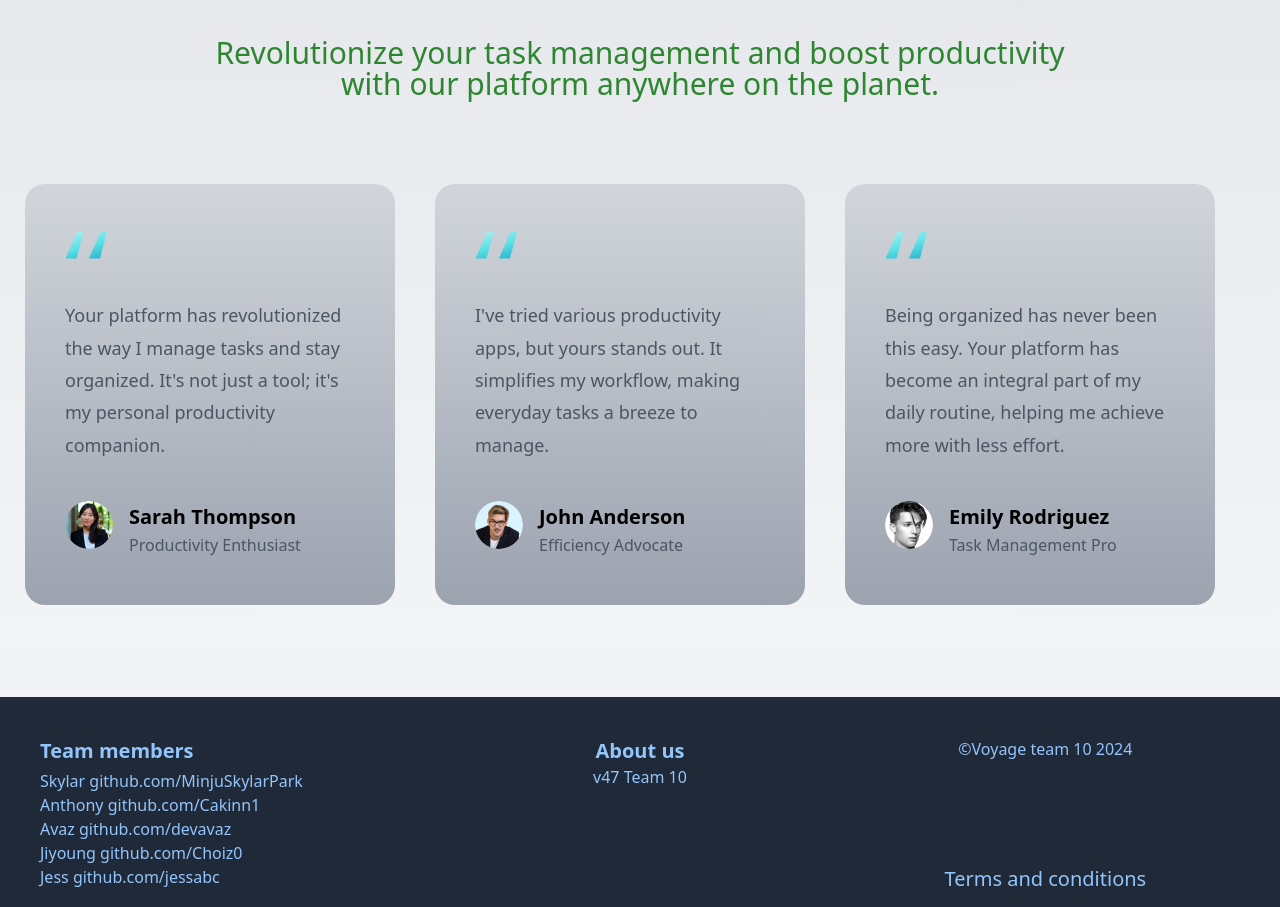
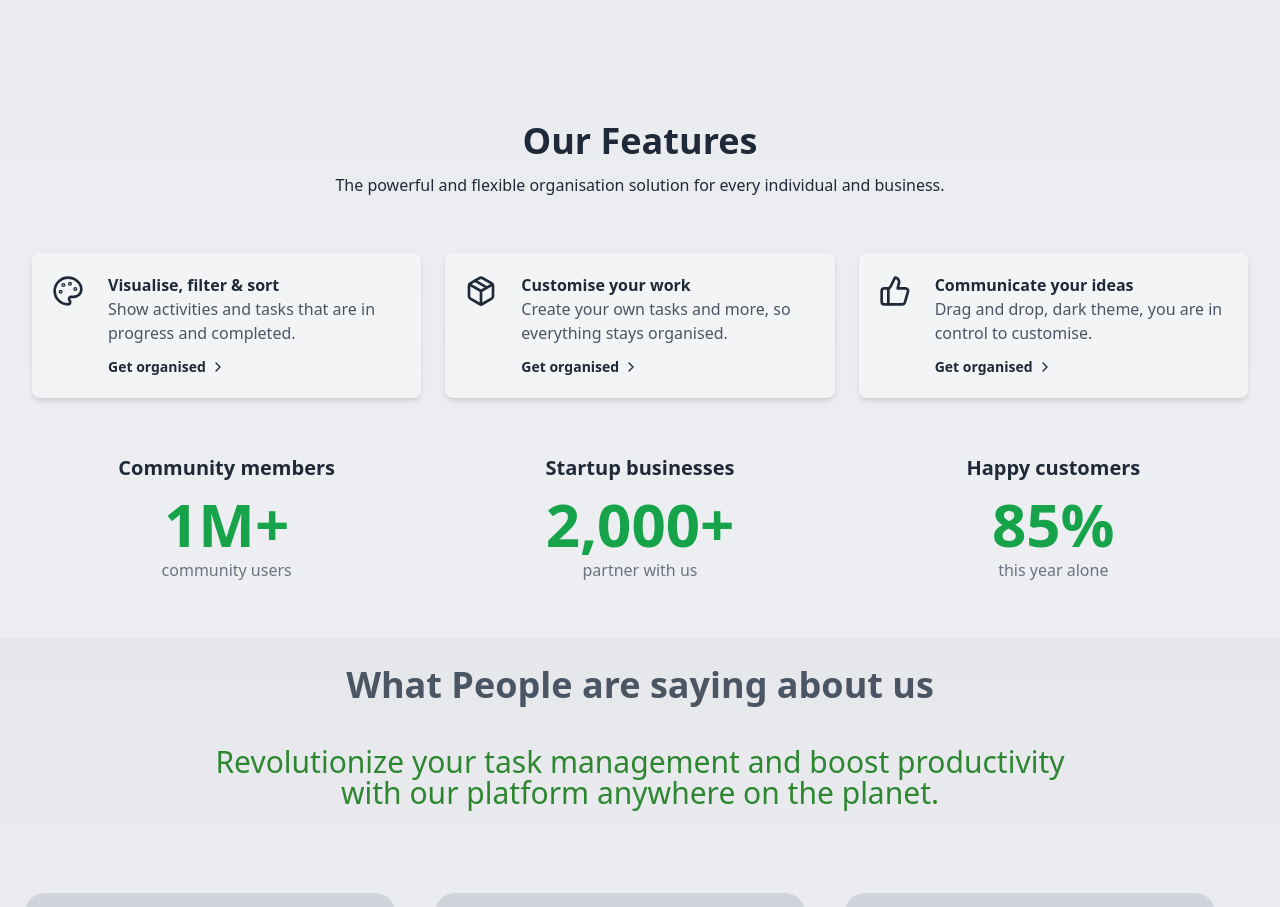
Before and after one commit to chingu-voyages/v47-tier2-team-10, a React (Create React App) app in the folder v47-client/: page / in a window 1280 px wide. Shown: the part 871-1778 px from the top of the page. Built offline with nearby package versions, Linux system fonts and the light colour scheme.

Commit message:
add features component

```diff
--- a/v47-client/src/pages/Landing.jsx
+++ b/v47-client/src/pages/Landing.jsx
@@ -5,6 +5,7 @@ import Footer from "./Footer";
 import Aos from "aos";
 import PricingPage from "./PricingPage";
 import Testimonials from "./Testimonials";
+import Features from "../components/landing/features/Features";
 
 export default function Landing({ toggleDarkMode, darkMode }) {
   // change sign up later to if user is logged in delete it ?
@@ -55,6 +56,8 @@ export default function Landing({ toggleDarkMode, darkMode }) {
         className="w-full bg-no-repeat rotate-180  absolute -bottom-[120px] h-[300px]"
         style={{ backgroundImage: "url(/wave.svg)" }}
       ></div> */}
+
+      <Features/>
      <Testimonials />
       <Footer />
     </section>
```
